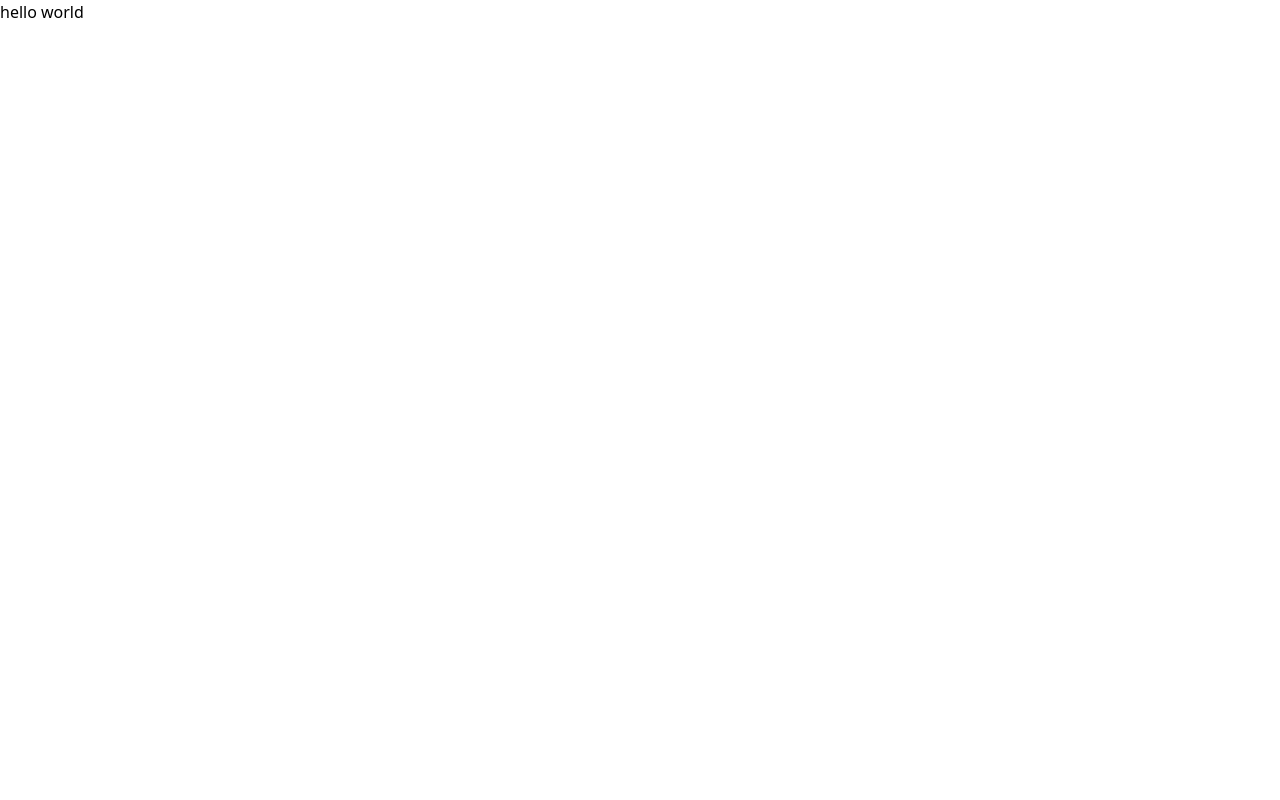
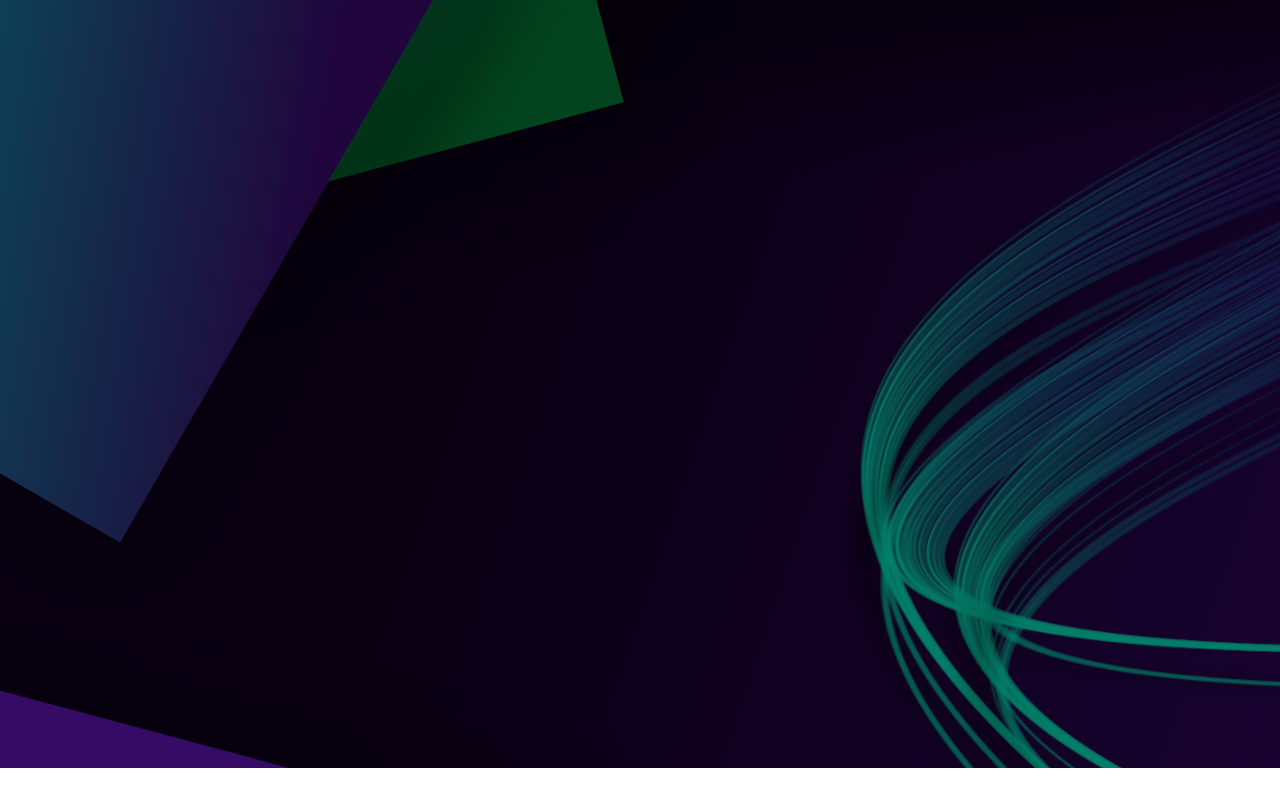
Before and after one commit to anupandey1/linkspage, a React (Create React App) app: page / in a window 1280 px wide. Built offline with nearby package versions, Linux system fonts and the light colour scheme.

Commit message:
Initial design commit

```diff
--- a/src/App.js
+++ b/src/App.js
@@ -1,10 +1,10 @@
 import React from "react";
+import Page1 from "./Components/Page1";
 
 function App() {
   return (
-    <div className="">
-
-hello world
+    <div>
+      <Page1 />
     </div>
   );
 }
--- /dev/null
+++ b/src/Components/Page1.js
@@ -0,0 +1,6 @@
+import React from "react";
+import "./bg.css";
+
+export default function Page1() {
+  return <div className="bg p-96"></div>;
+}
--- /dev/null
+++ b/src/Components/bg.css
@@ -0,0 +1,7 @@
+.bg {
+  background-image: url(../assets/bgDarkened.svg);
+  background-repeat: no-repeat;
+  background-size: cover;
+  background-attachment: fixed;
+  width: 100%;
+}
```
Also changed, not shown: src/assets/bgDarkened.svg (added).
